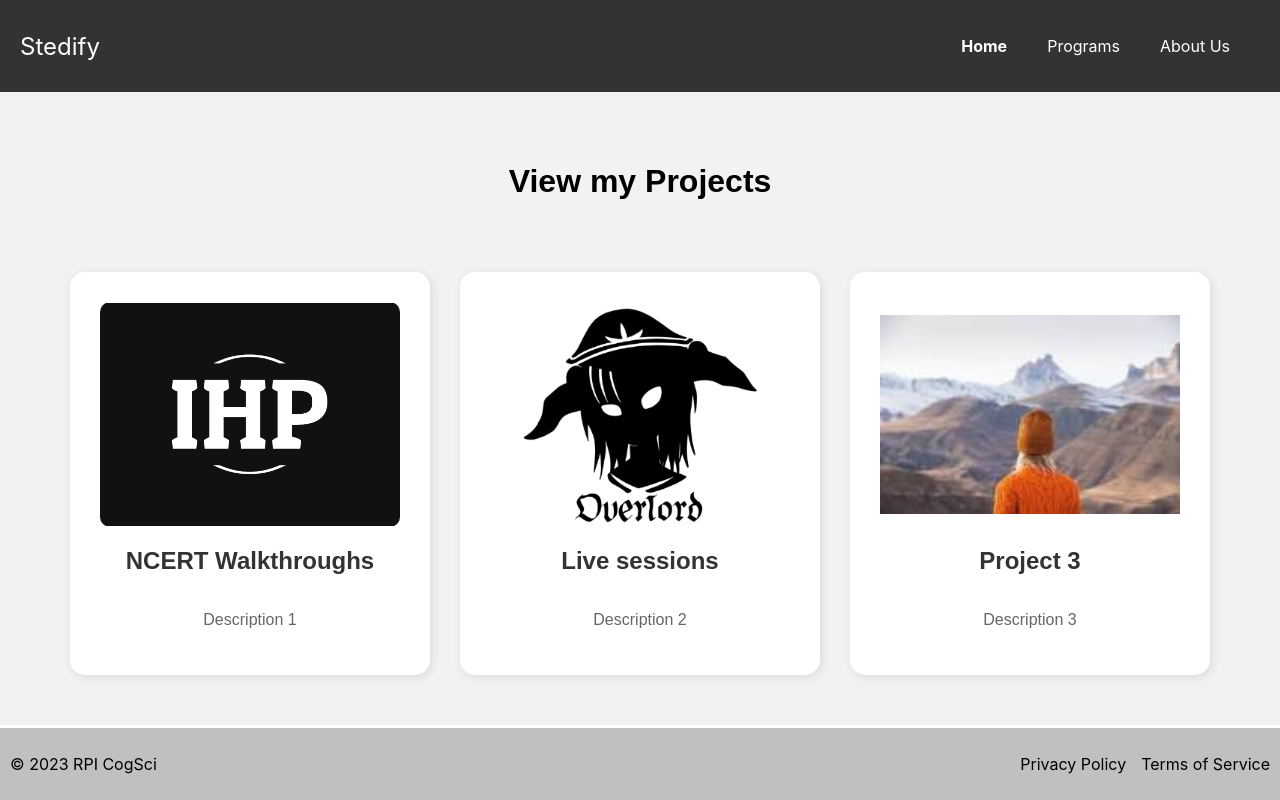
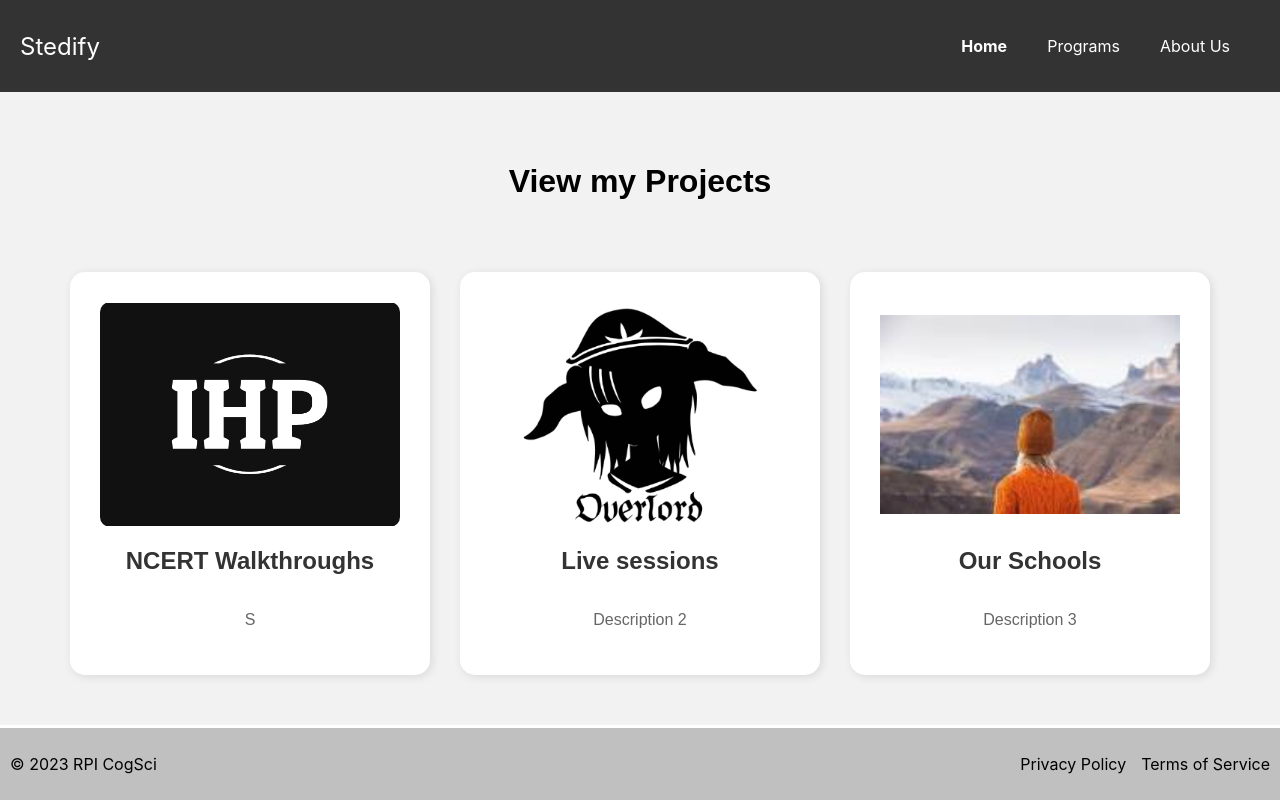
Before and after one commit to IzhanAli08/Machine_Learning, a React (Create React App) app in the folder website/: page / in a window 1280 px wide. Built offline with nearby package versions, Linux system fonts and the light colour scheme.

Commit message:
Project 3 changed

```diff
--- a/website/src/components/Homepage.js
+++ b/website/src/components/Homepage.js
@@ -68,7 +68,7 @@ class Homepage extends React.Component {
       {
         title: 'NCERT Walkthroughs',
         imageUrl: ihp,
-        description: 'Description 1',
+        description: 'S',
       },
       {
         title: 'Live sessions',
@@ -76,7 +76,7 @@ class Homepage extends React.Component {
         description: 'Description 2',
       },
       {
-        title: 'Project 3',
+        title: 'Our Schools',
         imageUrl: h2w,
         description: 'Description 3',
       },
```
